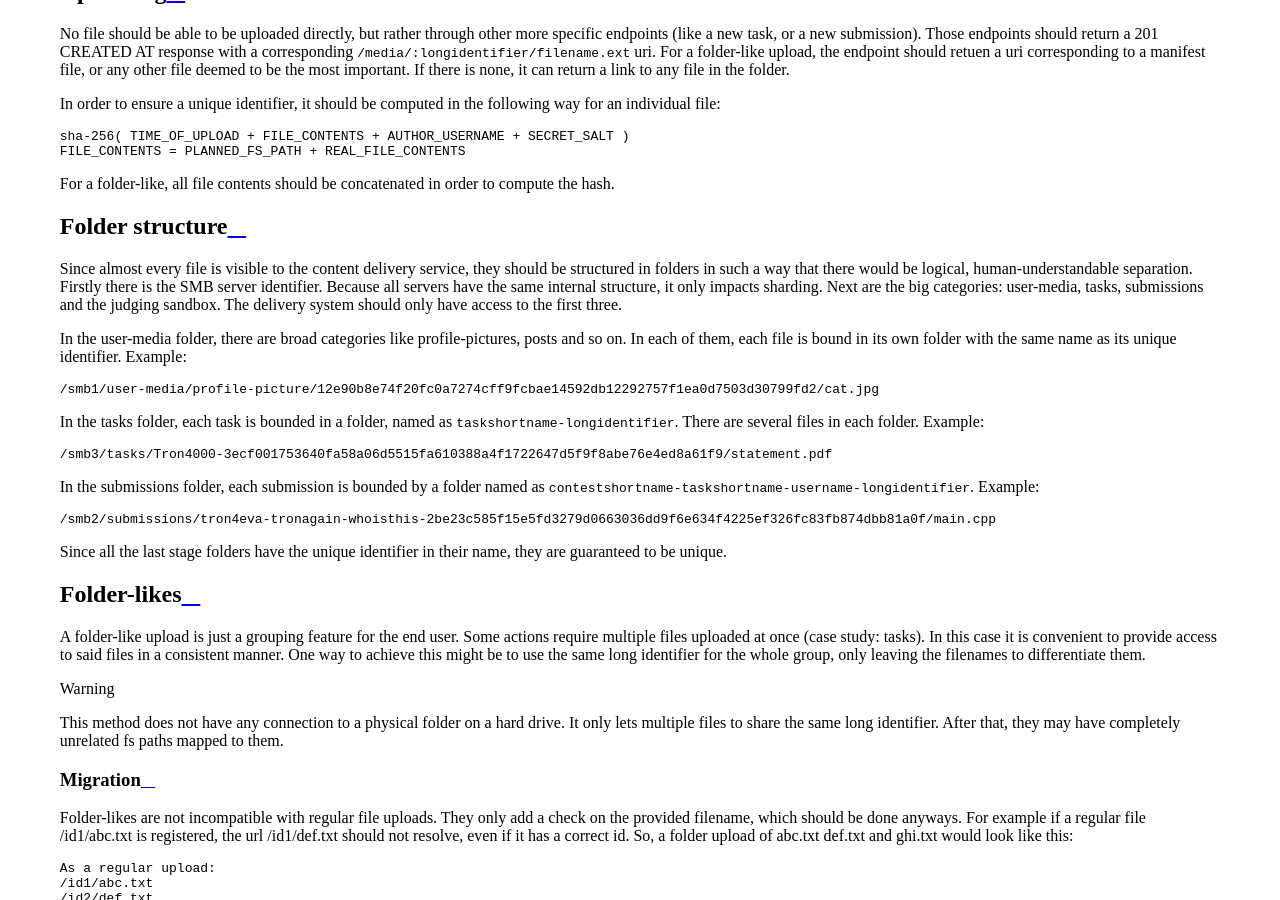
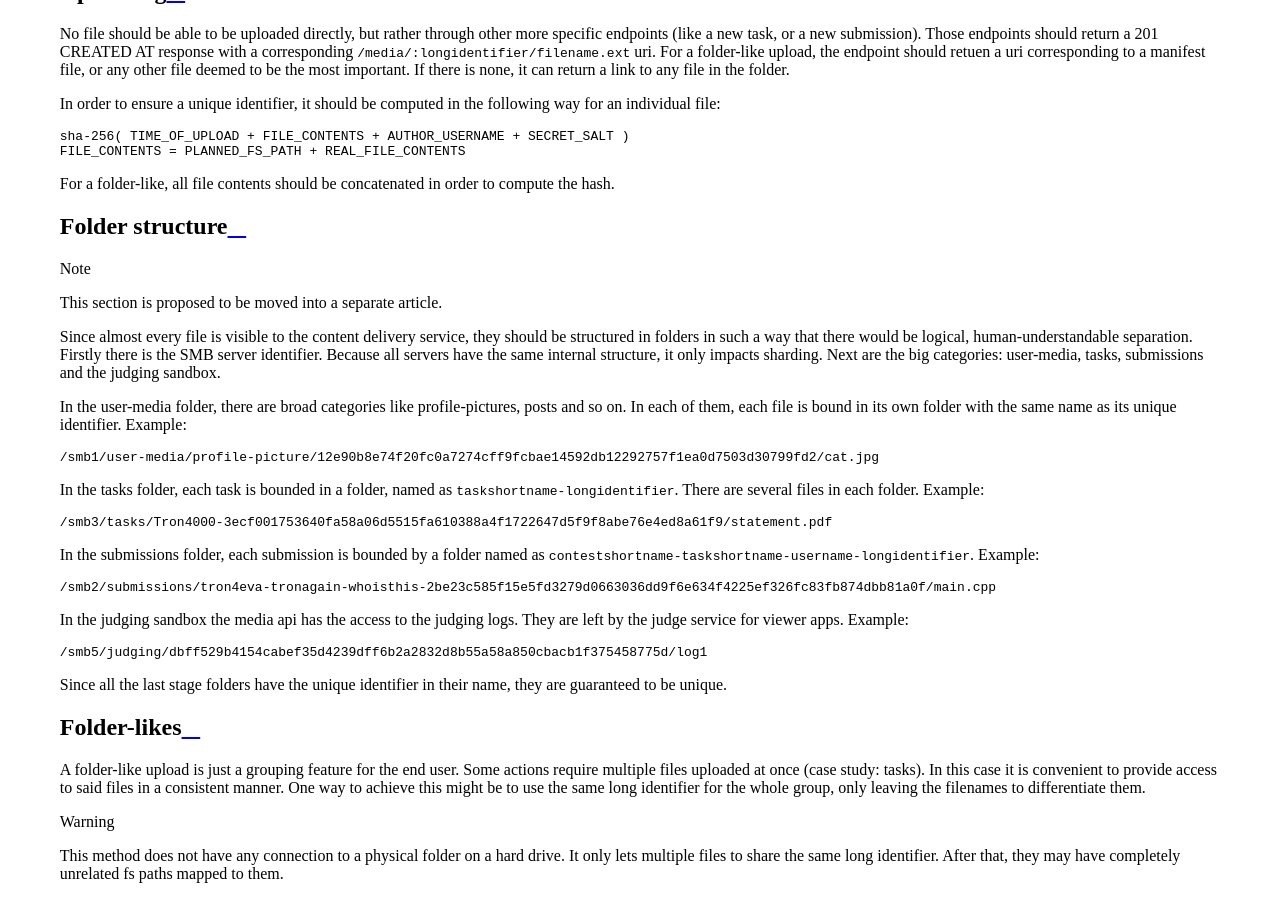
Before and after one commit to AIForces/AIForcesAPI, a Sphinx documentation site: the page built from docs/source/media.rst, in a window 1280 px wide and 900 px high, scrolled down 1519 px. Built offline with Sphinx 7.4.7 and the Read the Docs theme 2.0.0, drawn with Linux system fonts in a browser that asks for light colours.

Commit message:
Folder structure

```diff
--- a/docs/source/media.rst
+++ b/docs/source/media.rst
@@ -82,12 +82,15 @@ the hash.
 
 Folder structure
 ^^^^^^^^^^^^^^^^
+
+.. note:: This section is proposed to be moved into a separate article.
+
 Since almost every file is visible to the content delivery service, they should
 be structured in folders in such a way that there would be logical,
 human-understandable separation. Firstly there is the SMB server identifier.
 Because all servers have the same internal structure, it only impacts sharding.
 Next are the big categories: user-media, tasks, submissions and the judging
-sandbox. The delivery system should only have access to the first three.
+sandbox.
 
 In the user-media folder, there are broad categories like profile-pictures,
 posts and so on. In each of them, each file is bound in its own folder with the
@@ -105,6 +108,11 @@ In the submissions folder, each submission is bounded by a folder named as
 ``contestshortname-taskshortname-username-longidentifier``. Example::
 
    /smb2/submissions/tron4eva-tronagain-whoisthis-2be23c585f15e5fd3279d0663036dd9f6e634f4225ef326fc83fb874dbb81a0f/main.cpp
+
+In the judging sandbox the media api has the access to the judging logs. They
+are left by the judge service for viewer apps. Example::
+
+   /smb5/judging/dbff529b4154cabef35d4239dff6b2a2832d8b55a58a850cbacb1f375458775d/log1
 
 Since all the last stage folders have the unique identifier in their name, they
 are guaranteed to be unique.
```
